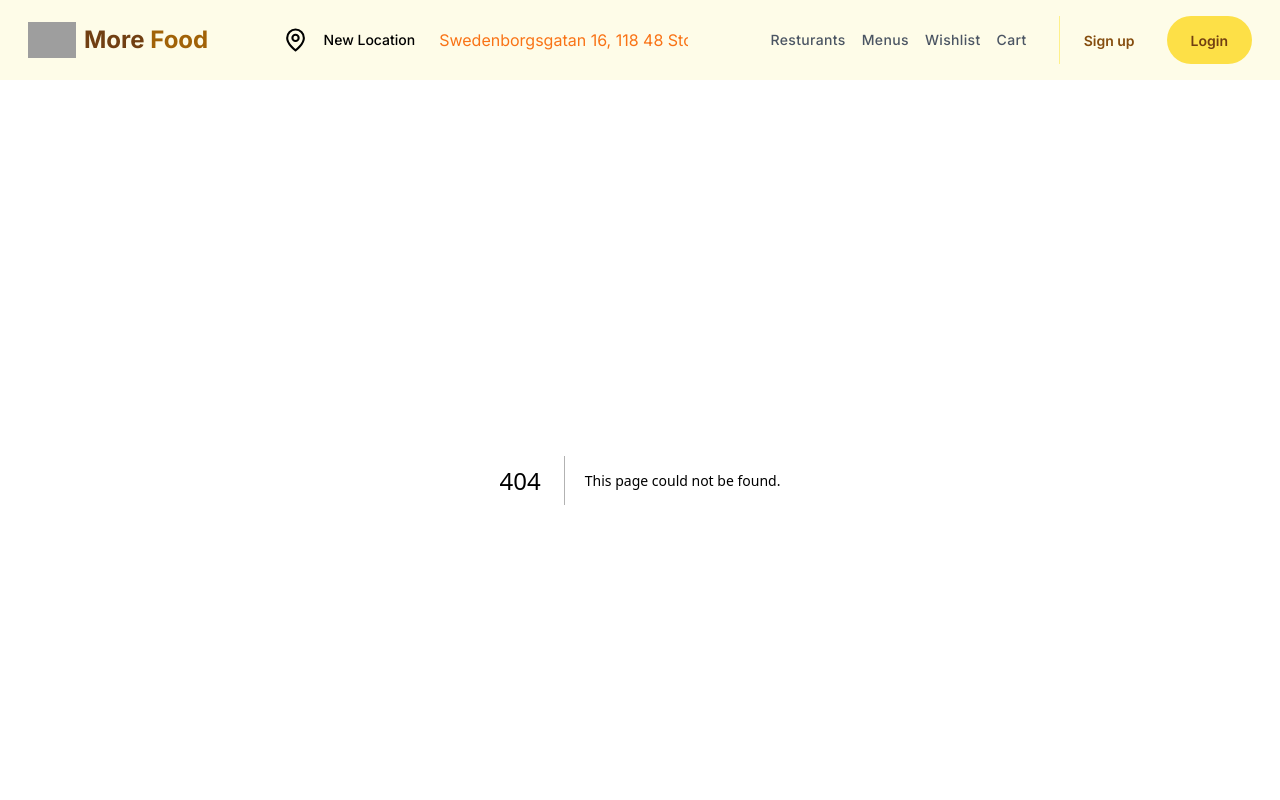
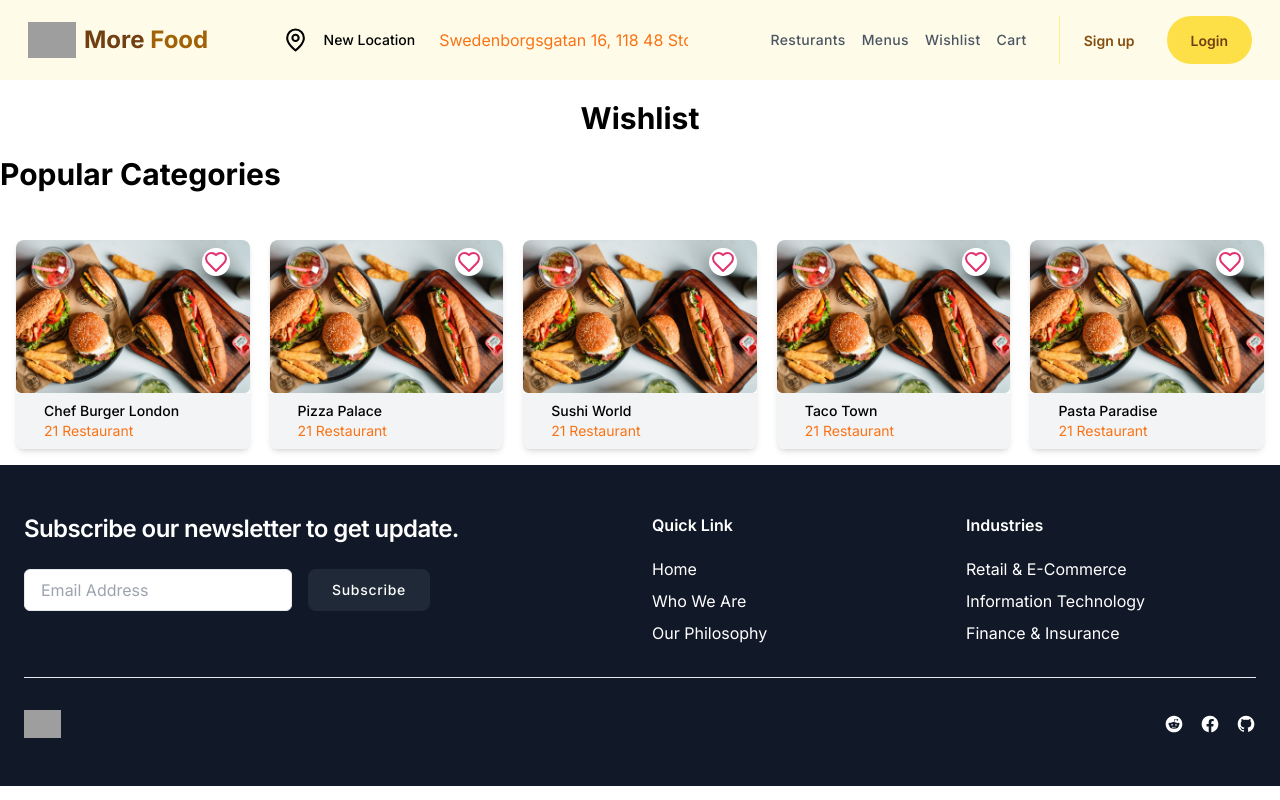
Before and after one commit to thesuman74/nextjs-food, a Next.js app: page /wishlist in a window 1280 px wide. Before the commit this address had no page. Shown: the top 800 px of the page. Built offline with nearby package versions, Linux system fonts and the light colour scheme; data requests are answered from the project's data file; grey boxes are pictures that could not be loaded.

Commit message:
new page created

```diff
--- /dev/null
+++ b/app/wishlist/page.tsx
@@ -0,0 +1,16 @@
+import PopularCategories from "@/components/Home/PopularCategories";
+import React from "react";
+
+const page = () => {
+  return (
+    <div className="w-7xl mx-auto ">
+      <h1 className="max-w-7xl   text-3xl font-bold  mx-auto my-5 text-center ">
+        Wishlist
+      </h1>
+
+      <PopularCategories />
+    </div>
+  );
+};
+
+export default page;
```
